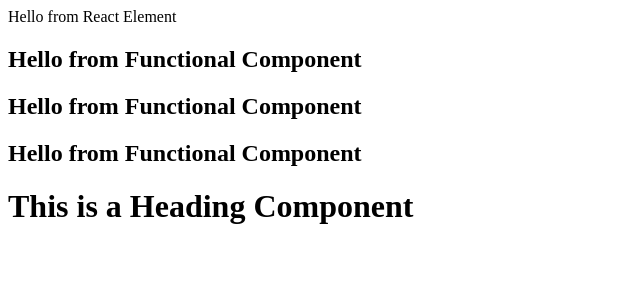
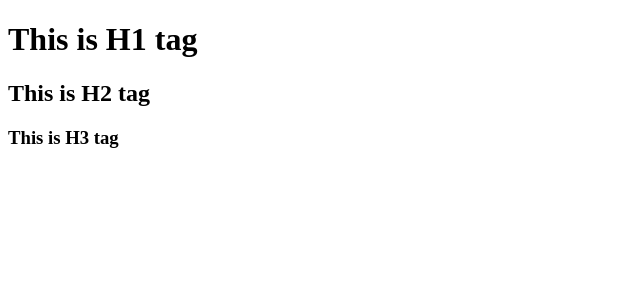
Before and after one commit to Prajwal-kh/Namaste_Dev-ReactJS, a React (Vite) app: page / in a window 1280 px wide. Shown: the top 300 px of the page, without its empty margins (0-640 px from the left). Built offline with nearby package versions, Linux system fonts and the light colour scheme.

Commit message:
assignment ep-03

```diff
--- a/App.js
+++ b/App.js
@@ -1,30 +1,31 @@
 import React from "react";
 import ReactDOM from "react-dom/client";
 
-const TitleComponent = () => {
-    return <h2>Hello from Functional Component</h2>;
-};
+// Creating Nested Headers using React.createElement() which returns a React element
+const headersStack = React.createElement("div", { id: "title" }, [
+    React.createElement("h1", { key: "h1" }, "This is H1 tag"),
+    React.createElement("h2", { key: "h2" }, "This is H2 tag"),
+    React.createElement("h3", { key: "h3" }, "This is H3 tag"),
+]);
 
-// Component Composition - Nesting of components
-const HeadingComponent = () => {
+// Creating Nested Headers with Functional Component
+const HeaderStack = () => {
     return (
-        <div>
-            {/* different ways to render a component */}
-            <TitleComponent />
-            <TitleComponent></TitleComponent>
-            {TitleComponent()}
-            <h1>This is a Heading Component</h1>
+        <div id="title">
+            <h1>This is H1 tag</h1>
+            <h2>This is H2 tag</h2>
+            <h3>This is H3 tag</h3>
         </div>
     );
 };
 
-// We can put Functional Component inside React Element or vice-versa
-const title = (
-    <div id="title">
-        Hello from React Element
-        <HeadingComponent />
-    </div>
-);
 const root = ReactDOM.createRoot(document.getElementById("root"));
 
-root.render(title);
+// root.render(headersStack);
+root.render(<HeaderStack />);
+
+/********************************************** NOTES ****************************************************************/
+// <HeaderStack />  is a Functional Component (A Function which returns JSX)
+// When you call it with JSX it becomes an React Element
+const element = <HeaderStack />;
+console.log(element); // { type: HeaderStack, props: {}, ... }
```
